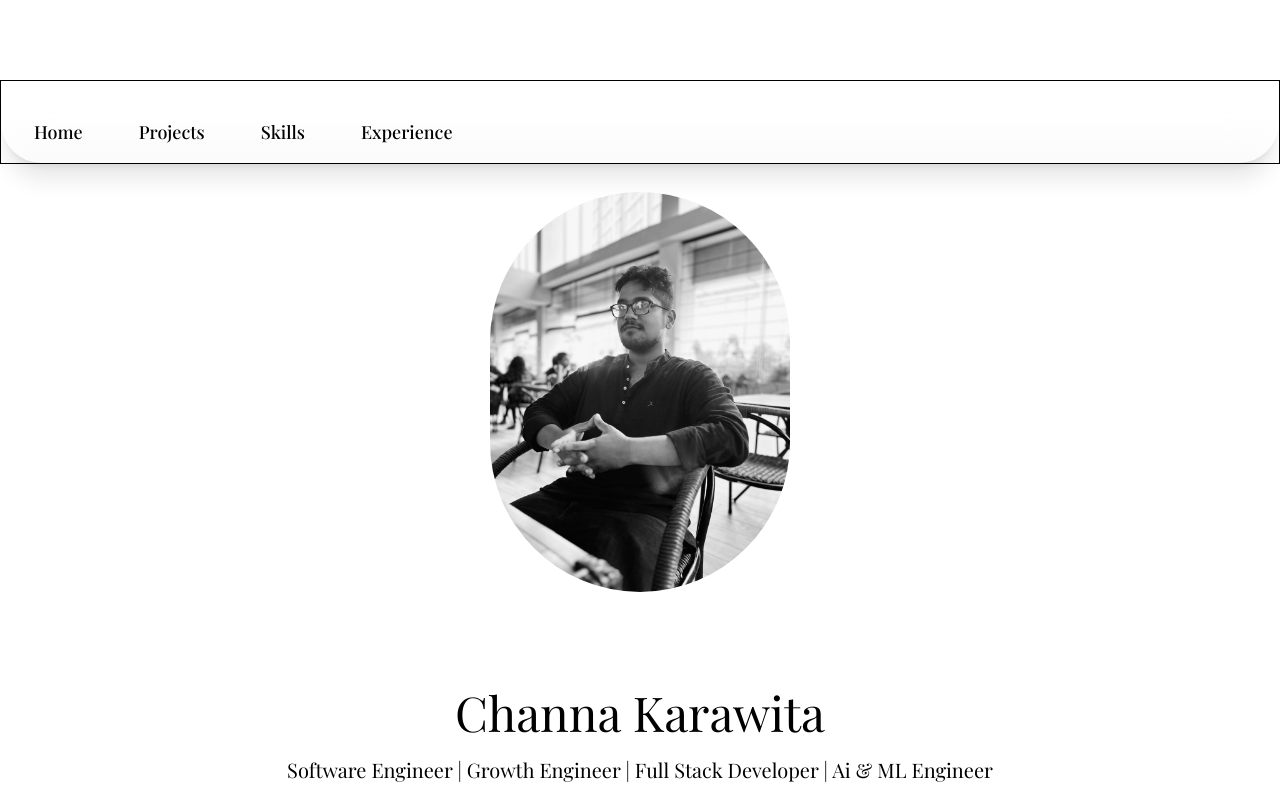
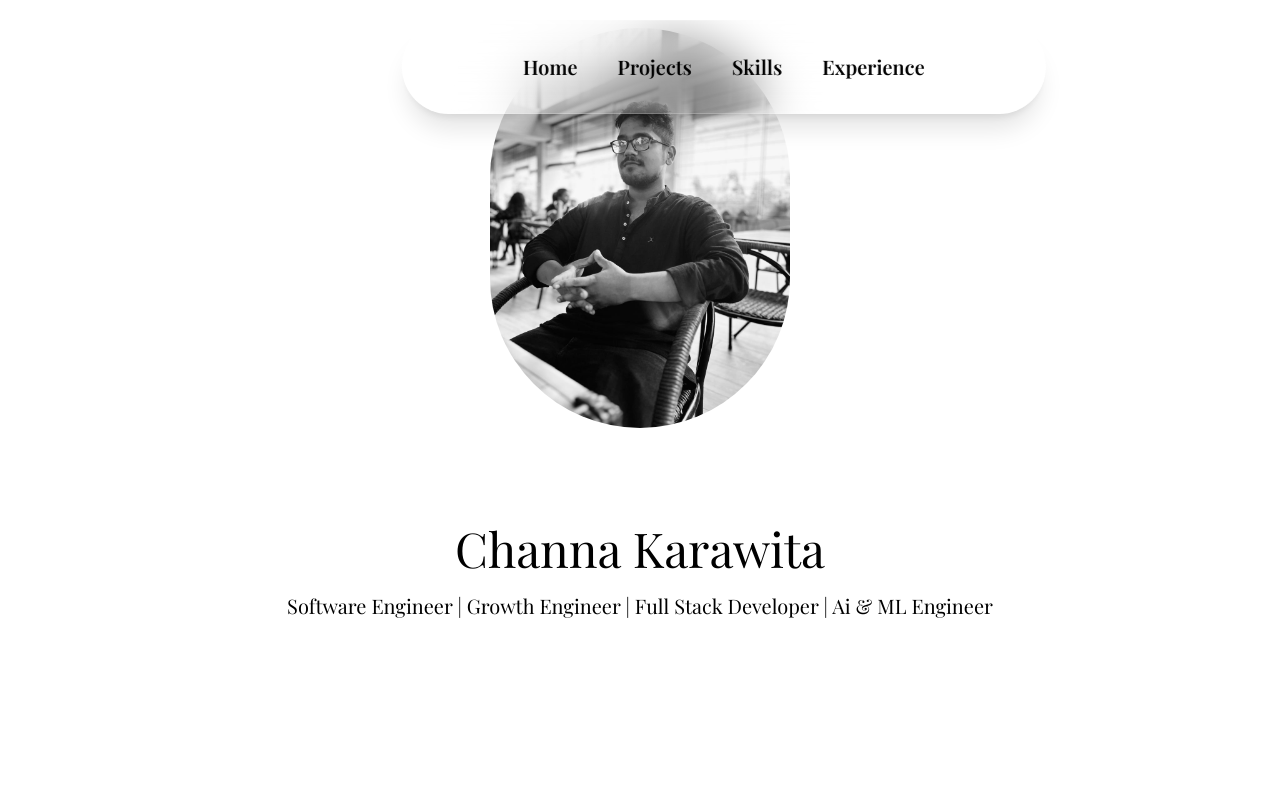
Before and after one commit to Ch4nnXDev/portfolio, a Next.js app in the folder my-portfolio/: page / in a window 1280 px wide. Shown: the top 800 px of the page. Built offline with nearby package versions, Linux system fonts and the light colour scheme; a web font is replaced by a local one.

Commit message:
added fixed on Ui and Layout

```diff
--- a/my-portfolio/src/app/my-components/default/Header.tsx
+++ b/my-portfolio/src/app/my-components/default/Header.tsx
@@ -1,14 +1,14 @@
 export default function Header() {
-    return (
-        <header className="mt-20 border">
-            <nav className="flex items-center gap-10 bg-white/10 backdrop-blur-xl border border-white/20 shadow-xl rounded-full  px-8 py-4">
-                <ul className="flex space-x-4  justify-between gap-10 mt-5 items-center justify-center">
-                    <li><a href="#hero" className="text-lg font-medium">Home</a></li>
-                    <li><a href="#projects" className="text-lg font-medium">Projects</a></li>
-                    <li><a href="#skills" className="text-lg font-medium">Skills</a></li>
-                    <li><a href="#experience" className="text-lg font-medium">Experience</a></li>
-                </ul>
-            </nav>
-        </header>
-    )
+  return (
+    <header className="fixed top-5 left-20 translate-x-1/2">
+      <nav className="flex items-center gap-10 bg-transparent backdrop-blur-xl border border-white/20 shadow-xl rounded-full px-30 py-8">
+        <ul className="flex items-center gap-10">
+          <li><a href="#hero" className="text-xl font-semibold hover:text-blue-800">Home</a></li>
+          <li><a href="#projects" className="text-xl font-semibold hover:text-blue-800">Projects</a></li>
+          <li><a href="#skills" className="text-xl font-semibold hover:text-blue-800">Skills</a></li>
+          <li><a href="#experience" className="text-xl font-semibold hover:text-blue-800">Experience</a></li>
+        </ul>
+      </nav>
+    </header>
+  );
 }
```
